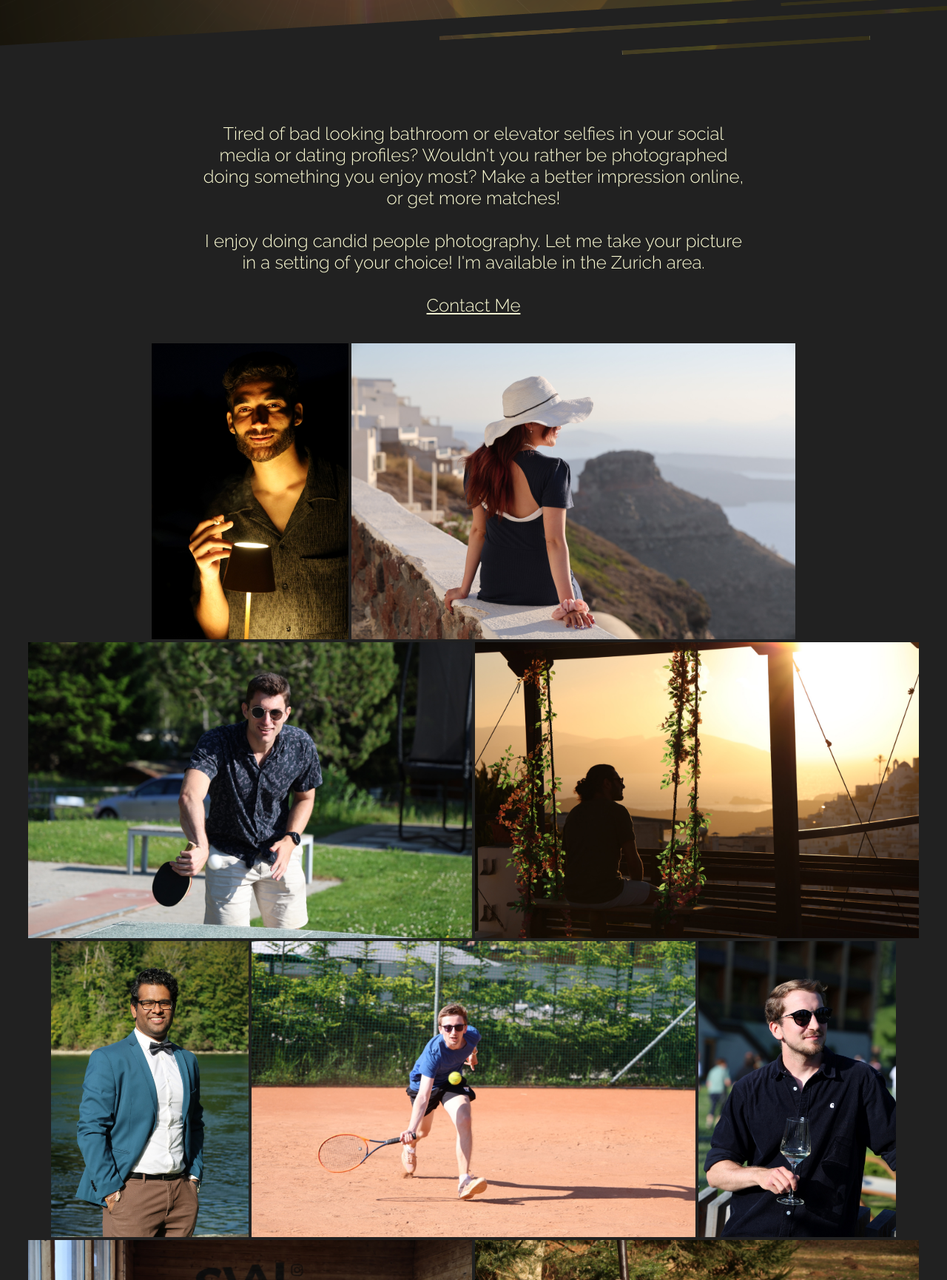
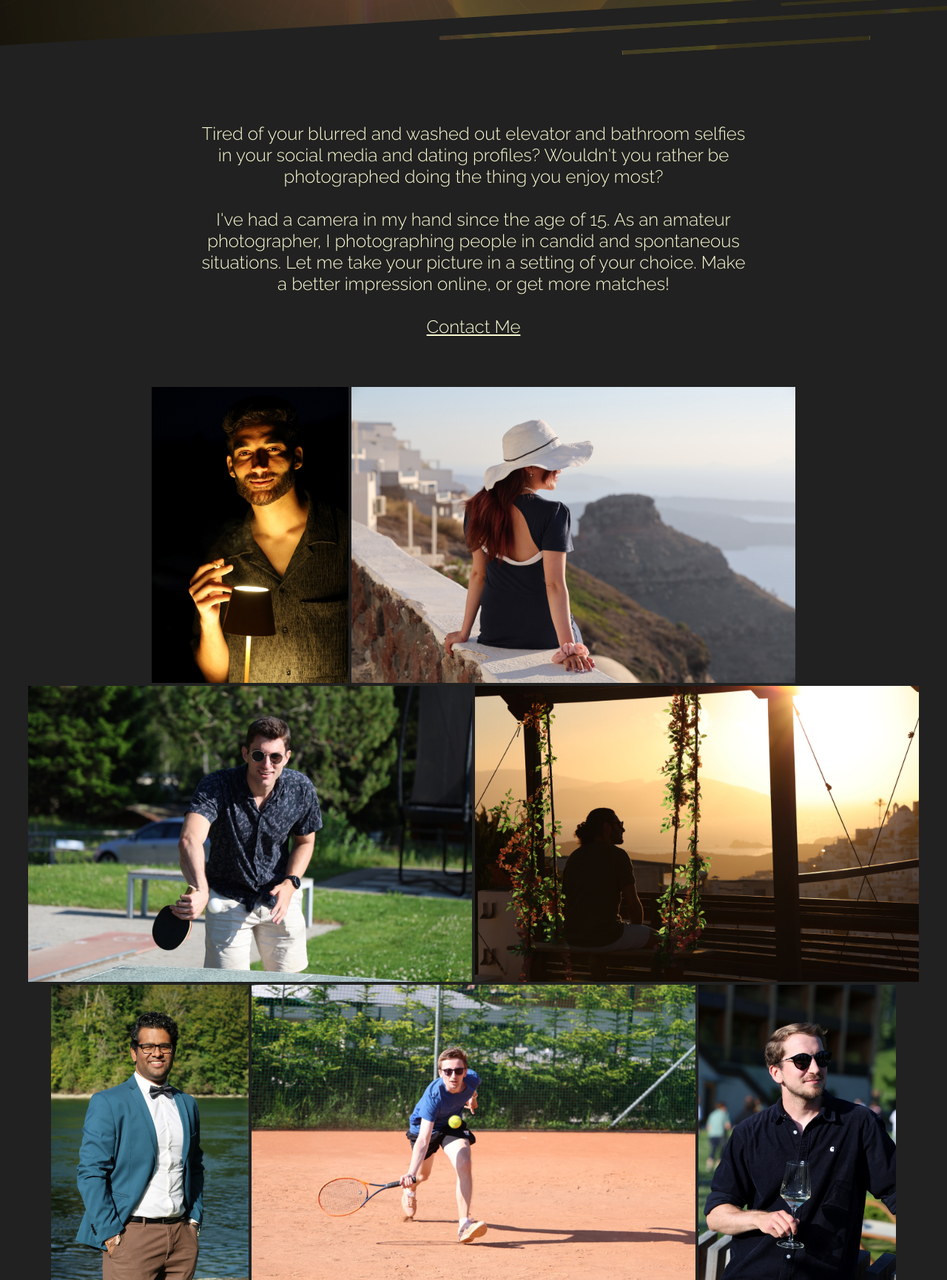
Before and after one commit to danielug/website, a PHP site: page /photography in a window 1280 px wide. Shown: the part 317-2047 px from the top of the page at 74% size. Run offline with PHP 8.4, Linux system fonts and the light colour scheme.

Commit message:
adjust intro text

```diff
--- a/photography/index.html
+++ b/photography/index.html
@@ -48,9 +48,9 @@
 		    </div>
 		</div>
 		<div class="introduction-text">
-			<h2 style="color: lightgoldenrodyellow;padding: 15px;">Tired of bad looking bathroom or elevator selfies in your social media or dating profiles? Wouldn't you rather be photographed doing something you enjoy most? Make a better impression online, or get more matches!
+			<h2 style="color: lightgoldenrodyellow;padding: 15px;">Tired of your blurred and washed out elevator and bathroom selfies in your social media and dating profiles? Wouldn't you rather be photographed doing the thing you enjoy most?
 			<br><br>
-			I enjoy doing candid people photography. Let me take your picture in a setting of your choice! I'm available in the Zurich area.
+			I've had a camera in my hand since the age of 15. As an amateur photographer, I photographing people in candid and spontaneous situations. Let me take your picture in a setting of your choice. Make a better impression online, or get more matches!
 			<br><br>
 			<a href="mailto:daniel-james@bluewin.ch" target="_blank" style="color: var(--linkhovercolor); text-decoration: underline">Contact Me</a> </h2>
 		</div>
--- a/photography/styles/style-photography.css
+++ b/photography/styles/style-photography.css
@@ -26,7 +26,7 @@
   width: fit-content;
   //background-color: blue;
   width: 95%;
-  margin: auto;
+  margin: 50px auto;
 }
 
 .portfolio-entry {
```
